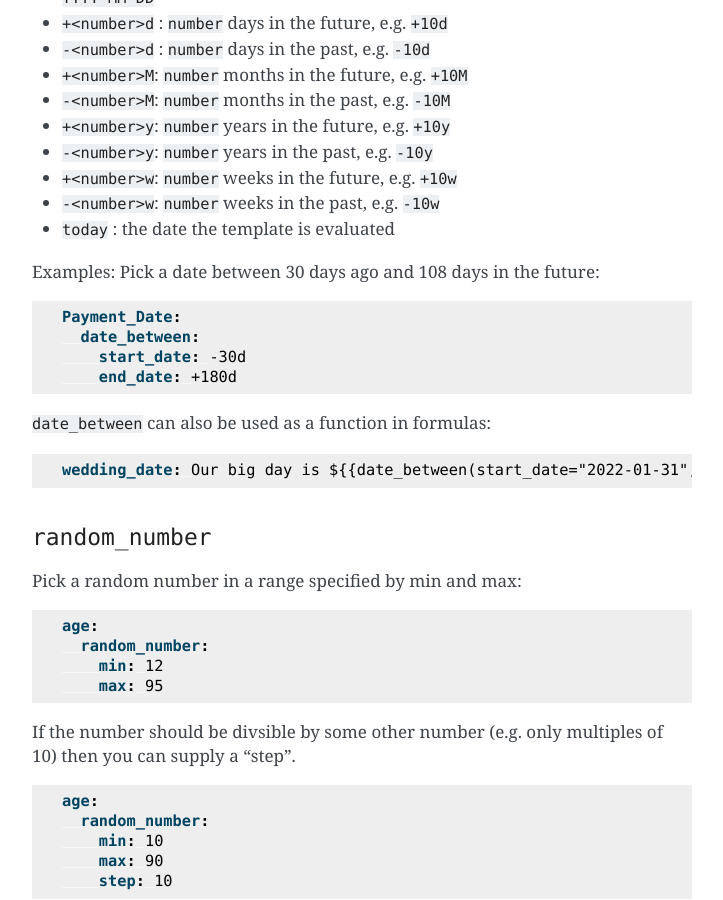
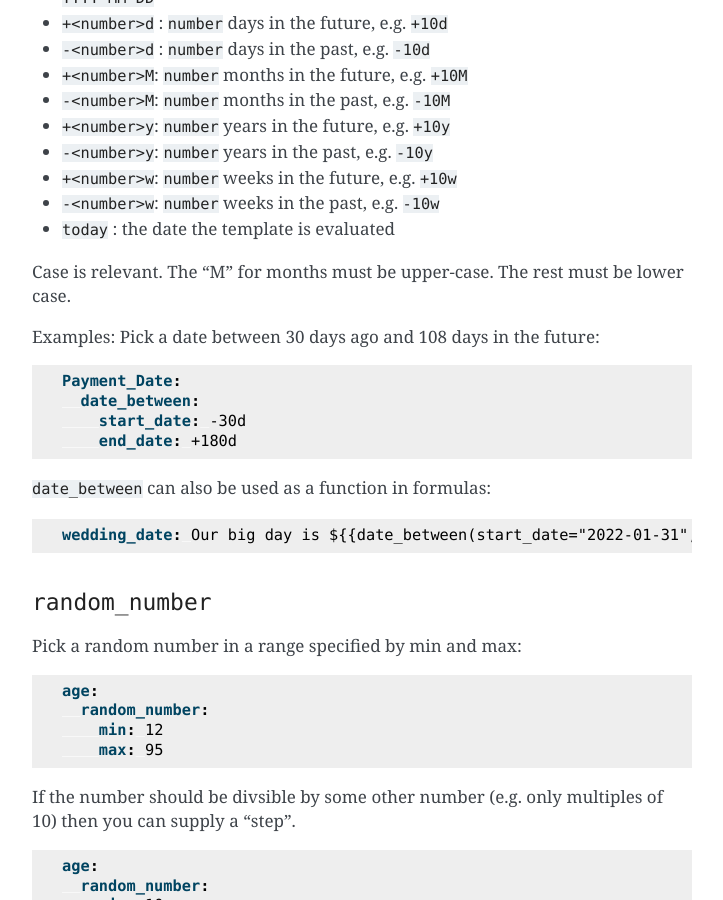
Before and after one commit to SFDO-Tooling/Snowfakery, a Sphinx documentation site: the page built from docs/index.md, in a window 1280 px wide and 900 px high, scrolled down 13421 px. Shown: the whole window, without its empty margins (388-1111 px from the left). Built offline with Sphinx 7.4.7, drawn with Linux system fonts in a browser that asks for light colours.

Commit message:
Update index.md

```diff
--- a/docs/index.md
+++ b/docs/index.md
@@ -617,6 +617,8 @@ The options `start_date` and `end_date` can take the following forms:
 - `+<number>w`: `number` weeks in the future, e.g. `+10w`
 - `-<number>w`: `number` weeks in the past, e.g. `-10w`
 - `today` : the date the template is evaluated
+
+Case is relevant. The "M" for months must be upper-case. The rest must be lower case.
 
 Examples: Pick a date between 30 days ago and 108 days in the future:
 
```
